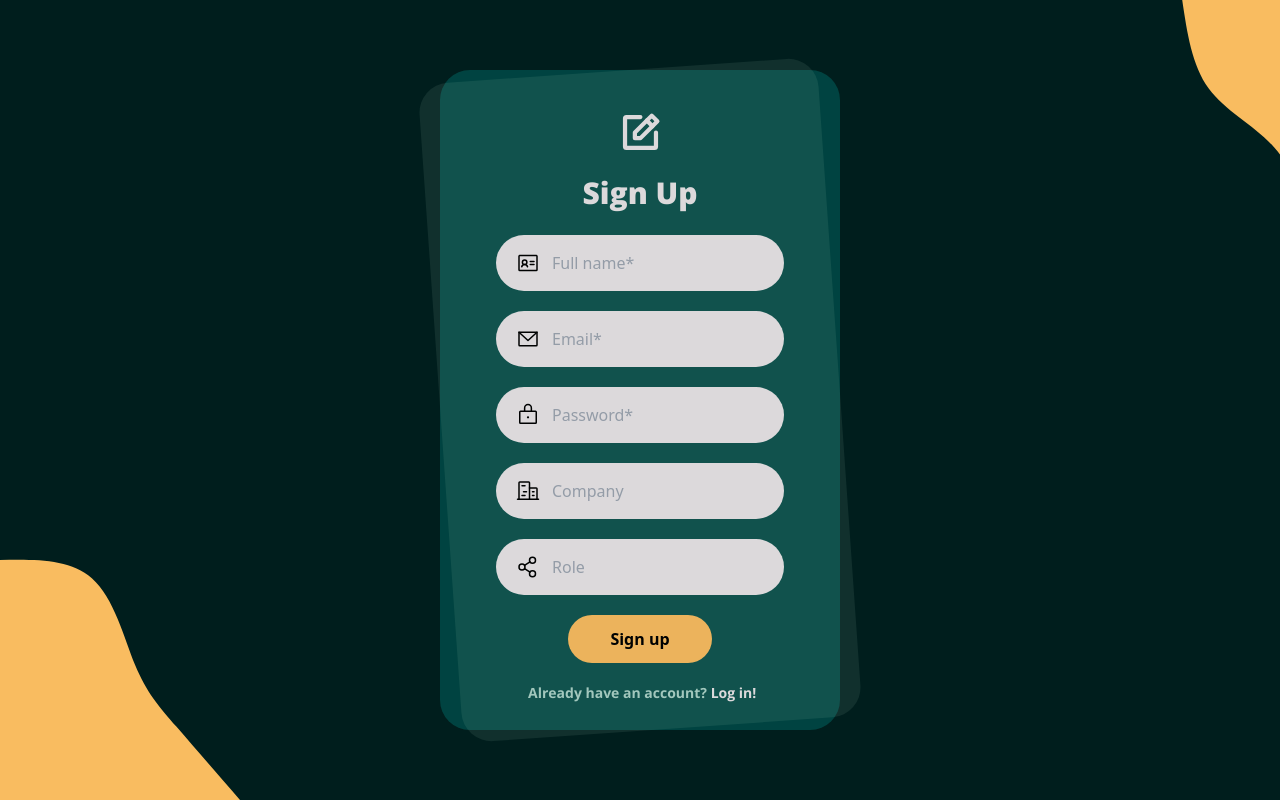
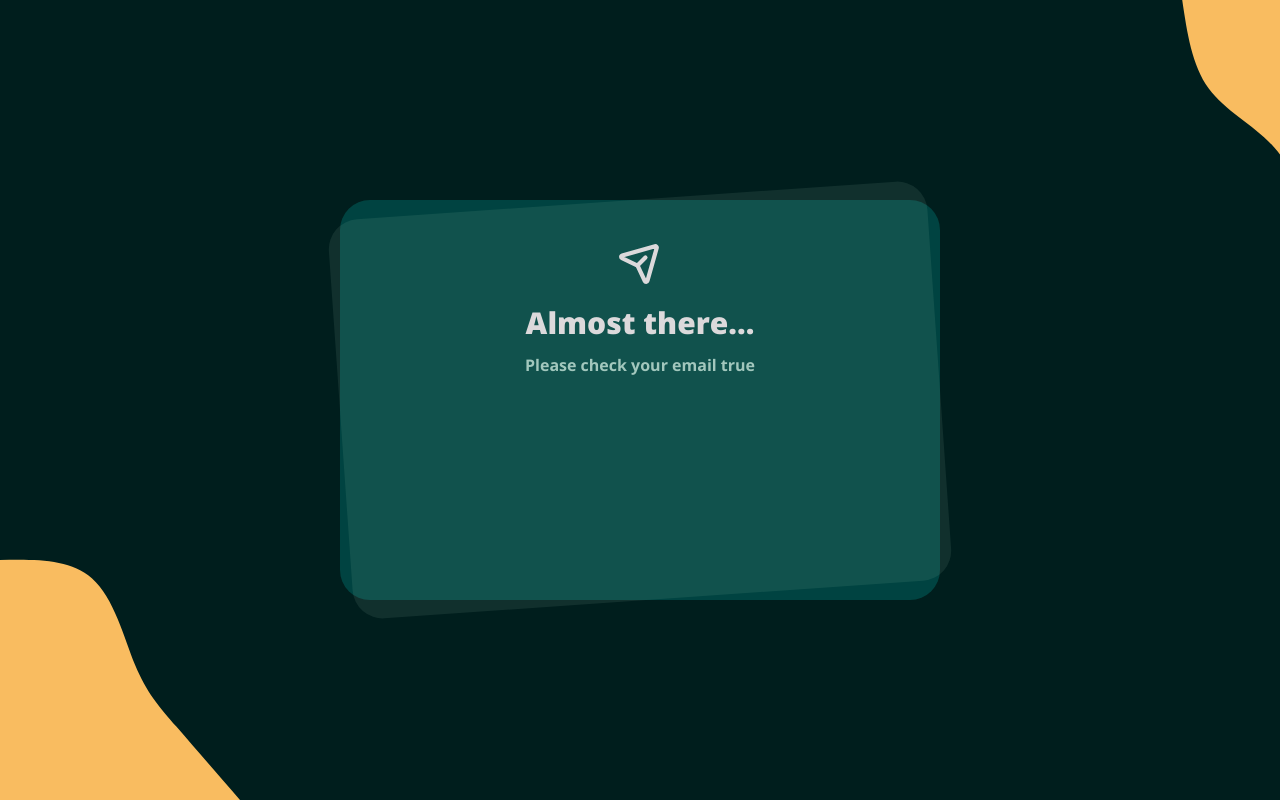
Before and after one commit to yujisoyama/coworkingbook, a React (Vite) app in the folder web/: page /signup in a window 1280 px wide. Built offline with nearby package versions, Linux system fonts and the light colour scheme.

Commit message:
Add check section on signup

```diff
--- a/web/package.json
+++ b/web/package.json
@@ -9,7 +9,6 @@
     "preview": "vite preview"
   },
   "dependencies": {
-    "@radix-ui/react-dialog": "^1.0.0",
     "axios": "^1.1.3",
     "bootstrap": "^5.2.2",
     "phosphor-react": "^1.4.1",
--- a/web/src/App.tsx
+++ b/web/src/App.tsx
@@ -1,8 +1,9 @@
 import './styles/main.css'
-import { BrowserRouter as Router, Routes, Route, Link } from 'react-router-dom'
+import { BrowserRouter as Router, Routes, Route } from 'react-router-dom'
 import { Home } from './pages/Home'
 import { Book } from './pages/Book'
 import { Signup } from './pages/Signup'
+import { Check } from 'phosphor-react'
 
 function App() {
   return (
@@ -10,6 +11,7 @@ function App() {
       <Routes>
         <Route path="/" element={<Home />} />
         <Route path="/signup" element={<Signup />} />
+        <Route path="/signup/check" element={<Check />} />
         <Route path="/book" element={<Book />} />
       </Routes>
     </Router>
--- a/web/src/components/Signupform.tsx
+++ b/web/src/components/Signupform.tsx
@@ -1,6 +1,6 @@
-import { EnvelopeSimple, Lock, NotePencil, IdentificationCard, Buildings, ShareNetwork } from "phosphor-react";
+import { EnvelopeSimple, Lock, NotePencil, IdentificationCard, Buildings, ShareNetwork, PaperPlaneTilt } from "phosphor-react";
 import { ThreeDots } from "react-loader-spinner";
-import { Link } from "react-router-dom";
+import { Link, useNavigate } from "react-router-dom";
 import { Input } from "../components/Input"
 import { FormEvent, useState } from "react";
 import { api } from "../Api";
@@ -14,6 +14,8 @@ export const Signupform = () => {
     const [requiredEmail, setRequireEmail] = useState<string>('false');
     const [requiredPassword, setRequirePassword] = useState<string>('false');
     const [isSubmitting, setIsSubmitting] = useState<boolean>(false);
+    const [formSubmitted, setFormSubmitted] = useState<boolean>(false);
+    const navigate = useNavigate();
     let timer:number;
 
     const handleSubmit = (event: FormEvent) => {
@@ -71,9 +73,9 @@ export const Signupform = () => {
                 });
             setIsSubmitting(false);
         } else {
-            setRequireFullName('false')
-            setRequireEmail('false')
-            setRequirePassword('false')
+            setRequireFullName('false');
+            setRequireEmail('false');
+            setRequirePassword('false');
             SignUp(data);
         }
     }
@@ -87,19 +89,30 @@ export const Signupform = () => {
                 company: data.company,
                 role: data.role
             })
-            console.log(data)
-            alert('User created!')
+
             clearTimeout(timer);
             setIsSubmitting(false);
+            setFormSubmitted(true);
         } catch (err) {
             console.log(err);
-            alert('Error on creating user')
             clearTimeout(timer);
             setIsSubmitting(false);
         }
     }
 
     return (
+        <div>
+            {true ? (
+                <div>
+                    <div className="w-[600px] h-[400px] self-center p-8 opacity-95 rounded-[30px] bg-backgroundLight relative  before:content-[''] before:absolute before:bg-secondary before:opacity-10 before:inset-0 before:-rotate-[4deg] before:-z-10 before:rounded-[30px] mobileSignup:w-[350px]">
+                        <div className="">
+                            <PaperPlaneTilt className="mr-auto ml-auto mt-2" color="#e8e4e6" size={45} weight={"bold"} />
+                            <h1 className="font-open text-main text-center font-extrabold text-3xl mt-5">Almost there...</h1>
+                            <p className="font-open text-secondary text-center font-bold mt-3">Please check your email {'true'}</p>
+                        </div>
+                    </div>
+                </div>
+                ) : (
                     <div className="w-[400px] h-[660px] self-center p-8 opacity-95 rounded-[30px] bg-backgroundLight relative  before:content-[''] before:absolute before:bg-secondary before:opacity-10 before:inset-0 before:-rotate-[4deg] before:-z-10 before:rounded-[30px] mobileSignup:w-[350px]">
                         <div className="">
                             <NotePencil className="mr-auto ml-auto mt-2" color="#e8e4e6" size={45} weight={"bold"} />
@@ -159,3 +172,6 @@ export const Signupform = () => {
                     </div>
                 )
             }
+        </div>
+    )
+}
--- /dev/null
+++ b/web/src/pages/Check.tsx
@@ -0,0 +1,7 @@
+import React from 'react'
+
+export const Check = () => {
+  return (
+    <div>Check</div>
+  )
+}
--- a/web/src/pages/Home.tsx
+++ b/web/src/pages/Home.tsx
@@ -41,11 +41,11 @@ export const Home = () => {
                         <form onSubmit={handleSubmit} className="mt-6 flex flex-col gap-5 relative">
                             <div className="relative mx-auto">
                                 <span><EnvelopeSimple className="inline absolute top-4 left-5" size={24} /></span>
-                                <Input type='text' placeholder="Email" />
+                                <Input name="email" id="email" type='text' placeholder="Email*" warning={'false'} />
                             </div>
                             <div className="relative mx-auto">
                                 <span><Lock className="inline absolute top-4 left-5" size={24} /></span>
-                                <Input type='password' placeholder="Password" />
+                                <Input name="password" id="password" type='password' placeholder="Password*" warning={'false'} />
                             </div>
                             <div className="w-40 ml-[11.5rem] mobileHome:ml-[10rem]">
                                 <a onClick={handleSubmit} className="font-open font-semibold text-sm hover:underline text-main" href="#">Forgot password?</a>
--- a/web/src/pages/Signup.tsx
+++ b/web/src/pages/Signup.tsx
@@ -5,7 +5,7 @@ export const Signup = () => {
     return (
         <div className="bg-login bg-cover bg-no-repeat w-screen h-screen mobileSignup:bg-loginmobile">
             <div className="flex justify-center h-full items-center" >
-                <Signupform />
+                    <Signupform />
             </div>
 
         </div>
```
Lines whose indentation alone changed are shown as unchanged.
